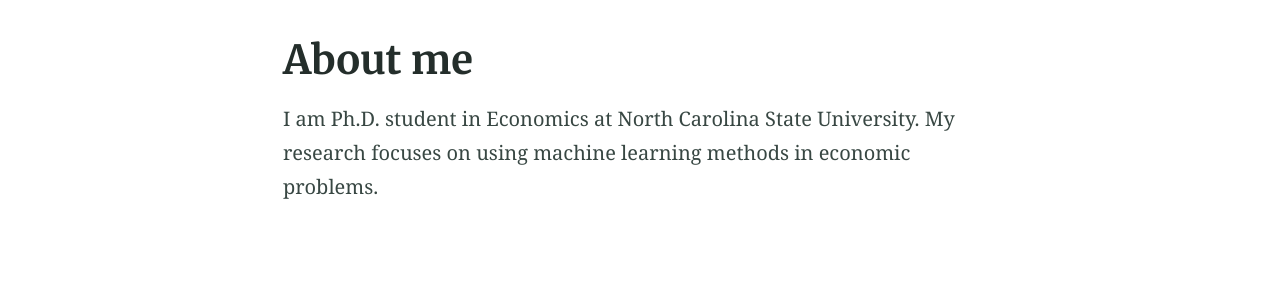
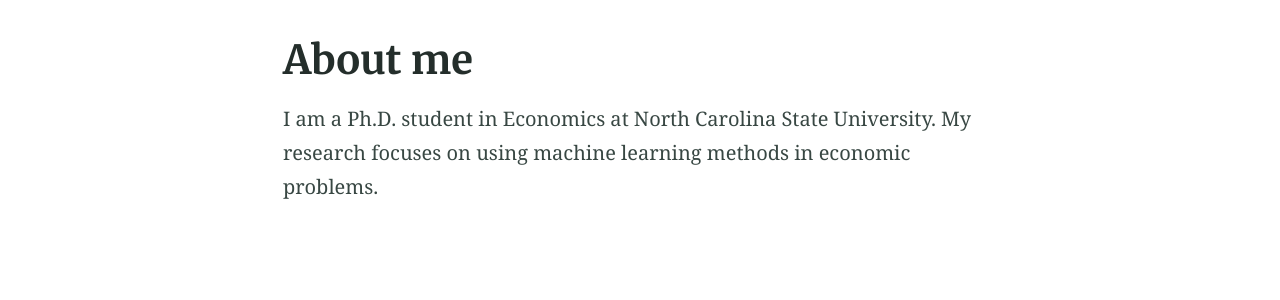
Before and after one commit to ysong126/ysong126.github.io, a Jekyll site: the page built from index.md, in a window 1280 px wide. Shown: the part 410-710 px from the top of the page. Built offline with Jekyll 4.4.1, drawn with Linux system fonts in a browser that asks for light colours.

```diff
--- a/index.md
+++ b/index.md
@@ -3,7 +3,7 @@ title: About me
 feature_text: |
   ### Yang Song
   Data Science/Machine Learning/Economics
-excerpt: "I am Ph.D. student in Economics at North Carolina State University. My research focuses on using machine learning methods in economic problems."
+excerpt: "I am a Ph.D. student in Economics at North Carolina State University. My research focuses on using machine learning methods in economic problems."
 ---
 
- I am Ph.D. student in Economics at North Carolina State University. My research focuses on using machine learning methods in economic problems.
+ I am a Ph.D. student in Economics at North Carolina State University. My research focuses on using machine learning methods in economic problems.
```
